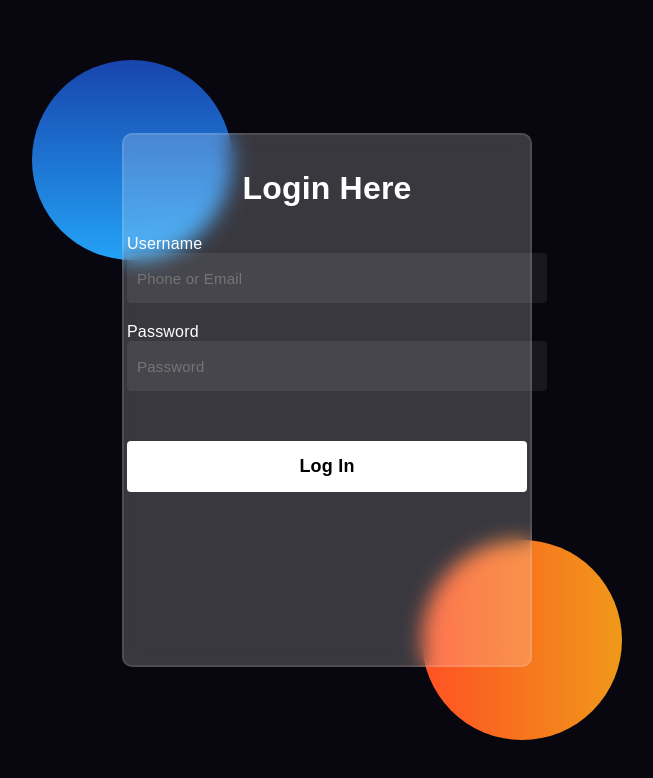
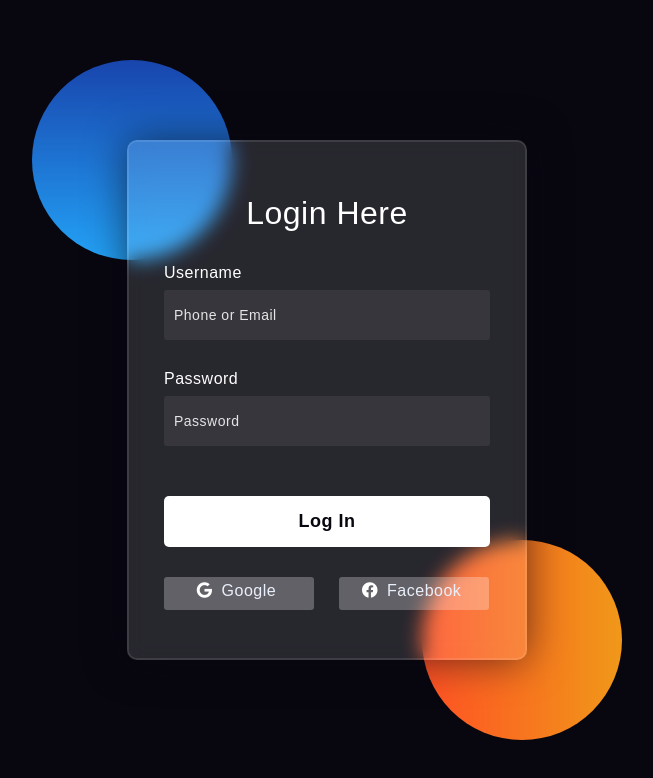
Before and after one commit to otsembo/phase0-catchup-glass-form, a plain HTML site: page index.html in a window 1280 px wide. Shown: the whole page, without its empty margins (313-966 px from the left). Drawn offline with Linux system fonts and the light colour scheme.

Commit message:
add final code

```diff
--- a/index.html
+++ b/index.html
@@ -4,6 +4,8 @@
     <head>
         <title>Glass Form</title>
         <link rel="stylesheet" href="main.css">
+        <link rel="preconnect" href="https://fonts.gstatic.com">
+        <link rel="stylesheet" href="https://cdnjs.cloudflare.com/ajax/libs/font-awesome/5.15.4/css/all.min.css">
         <!-- TODO 1: Add an icon to show on browser tab -->
     </head>
 
@@ -26,10 +28,10 @@
            <button>Log In</button>
            <!-- <input type="submit" value="Log In" /> -->
 
-           <div id="social">
-            <!-- <button>Facebook</button>
-            <button>Google</button> -->
-           </div>
+           <div class="social">
+            <div class="go"><i class="fab fa-google"></i>  Google</div>
+            <div class="fb"><i class="fab fa-facebook"></i>  Facebook</div>
+          </div>
 
 
         </form>
--- a/main.css
+++ b/main.css
@@ -32,61 +32,100 @@ body {
 form {
     height: 520px;
     width: 400px;
-    background-color: rgba(255, 255, 255, 0.2);
+    background-color: rgba(255,255,255,0.13);
     position: absolute;
-    transform: translate(-50%, -50%);
+    transform: translate(-50%,-50%);
+    top: 50%;
     left: 50%;
-    top: 50%;
     border-radius: 10px;
     backdrop-filter: blur(10px);
-    border: 2px solid rgba(255, 255, 255, 0.1);
-    padding: 5px 3px;
+    border: 2px solid rgba(255,255,255,0.1);
+    box-shadow: 0 0 40px rgba(8,7,16,0.6);
+    padding: 50px 35px;
     /* TODO 4: Adjust Box Sizing to ensure padding only applies inside as opposed outside */
 
 }
 
 form * {
-   color: white;
-   outline: none;
-   border: none;
-   font-family: Arial, Helvetica, sans-serif;
-   letter-spacing: 0.2px;
+    font-family: 'Poppins',sans-serif;
+    color: #ffffff;
+    letter-spacing: 0.5px;
+    outline: none;
+    border: none;
 }
 
 h2 {
     font-size: 32px;
+    font-weight: 500;
     line-height: 42px;
     text-align: center;
 }
 
 label {
     display: block;
-    margin-top: 20px;
+    margin-top: 30px;
     font-size: 16px;
+    font-weight: 500;
 }
 
 input {
     display: block;
     height: 50px;
     width: 100%;
-    background-color: rgba(255, 255, 255, 0.07);
-    border-radius: 4px;
+    background-color: rgba(255,255,255,0.07);
+    border-radius: 3px;
     padding: 0 10px;
-    font-size: 15px;
-    font-weight: 400;
+    margin-top: 8px;
+    font-size: 14px;
+    font-weight: 300;
+}
+
+::placeholder{
+    color: #e5e5e5;
 }
 
 button {
     margin-top: 50px;
     width: 100%;
-    background-color: white;
-    color: black;
+    background-color: #ffffff;
+    color: #080710;
     padding: 15px 0;
     font-size: 18px;
-    font-weight: 700;
-    border-radius: 4px;
+    font-weight: 600;
+    border-radius: 5px;
     cursor: pointer;
 }
+
+*,
+*:before,
+*:after{
+    padding: 0;
+    margin: 0;
+    box-sizing: border-box;
+}
+
+.social{
+    margin-top: 30px;
+    display: flex;
+  }
+  .social div{
+    background: red;
+    width: 150px;
+    border-radius: 3px;
+    padding: 5px 10px 10px 5px;
+    background-color: rgba(255,255,255,0.27);
+    color: #eaf0fb;
+    text-align: center;
+  }
+  .social div:hover{
+    background-color: rgba(255,255,255,0.47);
+  }
+  .social .fb{
+    margin-left: 25px;
+  }
+  .social i{
+    margin-right: 4px;
+  }
 
 /*
     TODO 2: Remove input overflow
```
